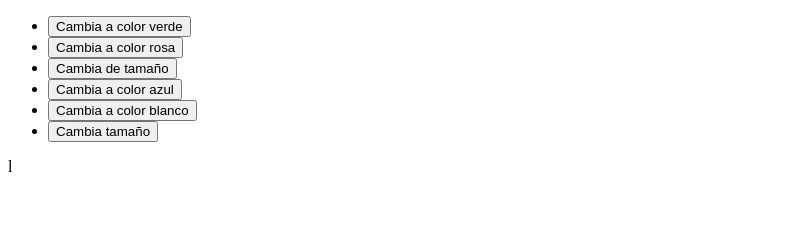
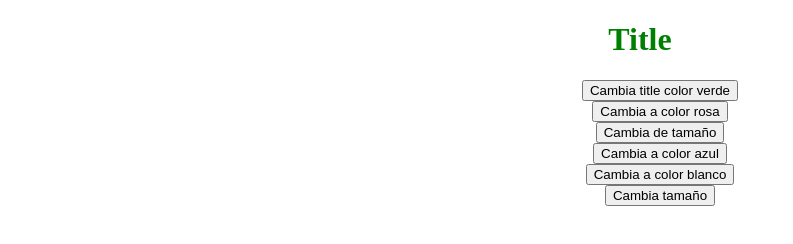
Before and after one commit to danieldaga/domEx, a plain HTML site: page index.html in a window 1280 px wide. Both pictures are taken after a click on the button "Cambia a color rosa". Shown: the whole page, without its empty margins (0-793 px from the left). Drawn offline with Linux system fonts and the light colour scheme.

Commit message:
final de clase

```diff
--- a/index.html
+++ b/index.html
@@ -7,16 +7,22 @@
     <title>Day 1 DOM</title>
 </head>
 <body>
-    <ul>
-        <li><button id="buttonOne">Cambia a color verde</button></li>
+    <h1 id="titleOne">Title</h1>
+    <div id="list">
+    <ul id="listUl">
+        <li><button id="buttonOne">Cambia title color verde</button></li>
         <li><button id="buttonTwo">Cambia a color rosa</button></li>
         <li><button id="buttonThree">Cambia de tamaño</button></li>
         <li><button id="buttonFour">Cambia a color azul</button></li>
         <li><button id="buttonFive">Cambia a color blanco</button></li>
         <li><button id="buttonSix">Cambia tamaño </button></li>
     </ul>
+    </div>
+
+
+
 
 
     <script src="./main.js"></script>
 </body>
-</html>l
+</html>
--- a/main.js
+++ b/main.js
@@ -0,0 +1,41 @@
+const button1 = document.querySelector('#buttonOne')
+const button2 = document.querySelector('#buttonTwo')
+const button3 = document.querySelector('#buttonThree')
+const button4 = document.querySelector('#buttonFour')
+const button5 = document.querySelector('#buttonFive')
+const button6 = document.querySelector('#buttonSix')
+const list = document.querySelector('#list')
+const title = document.querySelector('#titleOne')
+// list.style.backgroundColor = "grey"
+// title.style.color = "green"
+
+listUl.style.listStyle = "none"
+list.style.borderRadius = '30px'
+listUl.style.textAlign = 'center'
+title.style.textAlign = 'center'
+console.log({ buttonOne })
+
+button1.onclick = () => {
+    title.style.color = "green"
+    console.log(buttonOne)
+}
+button2.onclick = () => {
+    title.style.color = "green"
+    console.log(buttonOne)
+}
+button3.onclick = () => {
+    title.style.color = "green"
+    console.log(buttonOne)
+}
+button4.onclick = () => {
+    title.style.color = "green"
+    console.log(buttonOne)
+}
+button5.onclick = () => {
+    title.style.color = "green"
+    console.log(buttonOne)
+}
+button6.onclick = () => {
+    title.style.color = "green"
+    console.log(buttonOne)
+}
```
